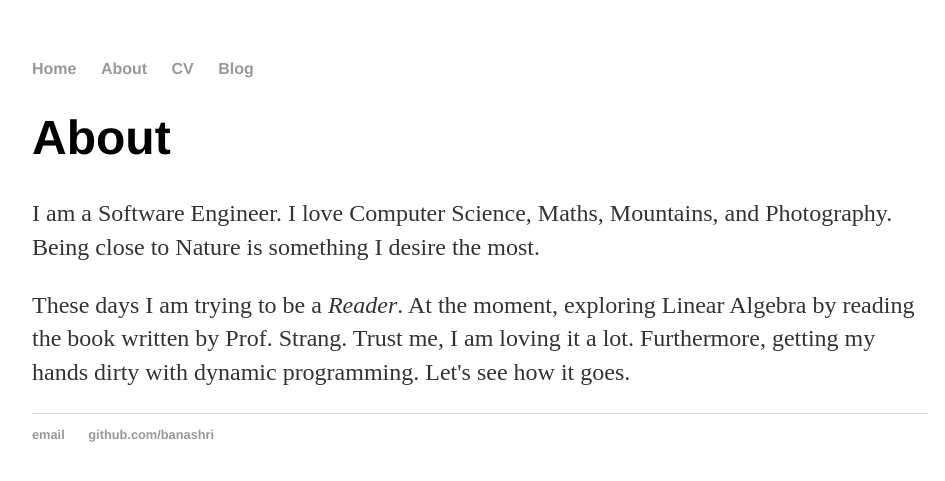
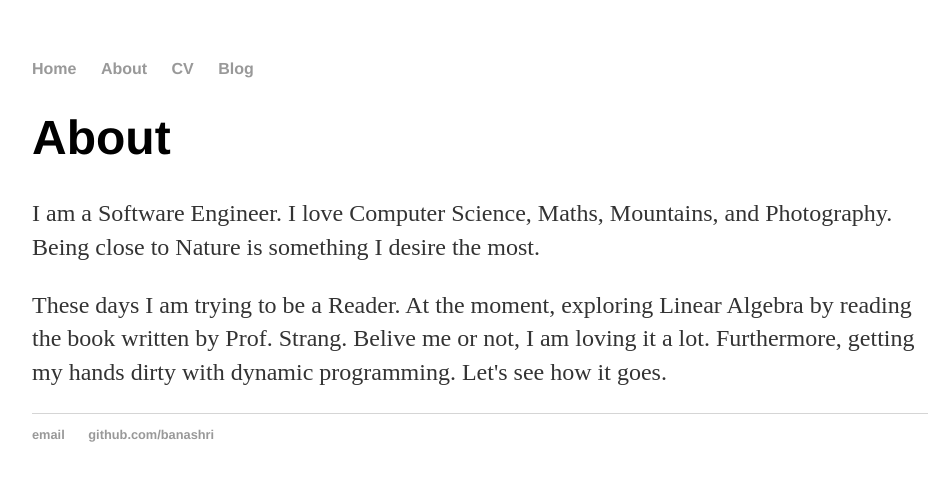
Before and after one commit to Banashri/banashri.github.io, a Jekyll site: the page built from about/index.html, in a window 1280 px wide. Shown: the top 481 px of the page, without its empty margins (160-1105 px from the left). Built offline with Jekyll 4.4.1, drawn with Linux system fonts in a browser that asks for light colours.

Commit message:
Update index.html

```diff
--- a/about/index.html
+++ b/about/index.html
@@ -6,7 +6,7 @@ title: About me!
 	<h1>About</h1>
 	<p>I am a Software Engineer. I love Computer Science, Maths, Mountains, and Photography. Being close to Nature is something I desire the most.</a></p>
 
-<p>These days I am trying to be a <em>Reader</em>. At the moment, exploring Linear Algebra by reading the book written by Prof. Strang. Trust me, I am loving it a lot.
+<p>These days I am trying to be a Reader. At the moment, exploring Linear Algebra by reading the book written by Prof. Strang. Belive me or not, I am loving it a lot.
 	Furthermore, getting my hands dirty with dynamic programming. Let's see how it goes.</p>
 
 </div><!-- /.blurb -->
```
